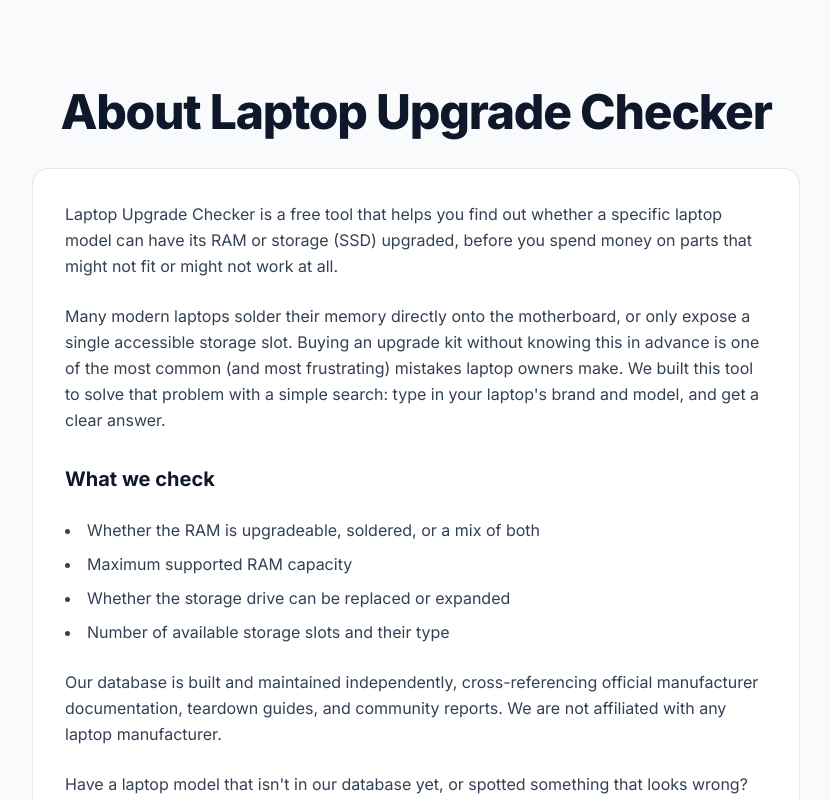
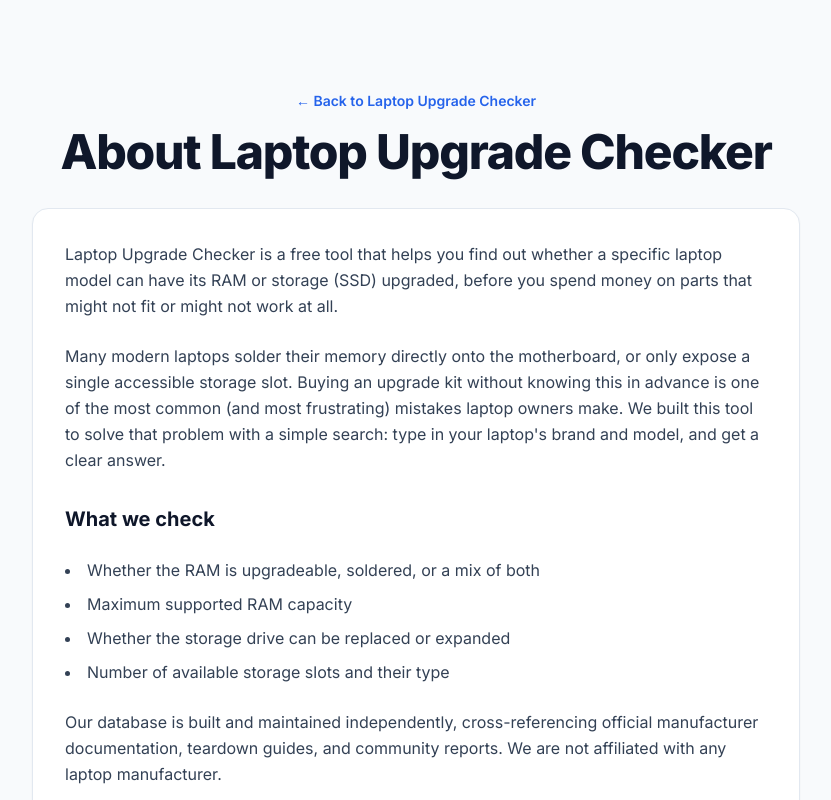
Before and after one commit to raynunox/laptop-upgrade-checker, a Next.js app: page /about in a window 1280 px wide. Shown: the top 800 px of the page, without its empty margins (224-1055 px from the left). Built offline with nearby package versions, Linux system fonts and the light colour scheme.

Commit message:
Update page.tsx

```diff
--- a/app/about/page.tsx
+++ b/app/about/page.tsx
@@ -1,3 +1,5 @@
+import Link from "next/link";
+
 export const metadata = {
   title: "About | Laptop Upgrade Checker",
   description:
@@ -6,9 +8,12 @@ export const metadata = {
 
 export default function AboutPage() {
   return (
-    <main className="min-h-screen bg-slate-50 p-6 md:p-12">
+    <main className="bg-slate-50 p-6 md:p-12">
       <div className="max-w-3xl mx-auto space-y-8">
         <div className="text-center space-y-4 mt-10">
+          <Link href="/" className="text-sm font-semibold text-blue-600 hover:underline">
+            ← Back to Laptop Upgrade Checker
+          </Link>
           <h1 className="text-4xl md:text-5xl font-extrabold text-slate-900 tracking-tight">
             About Laptop Upgrade Checker
           </h1>
```
